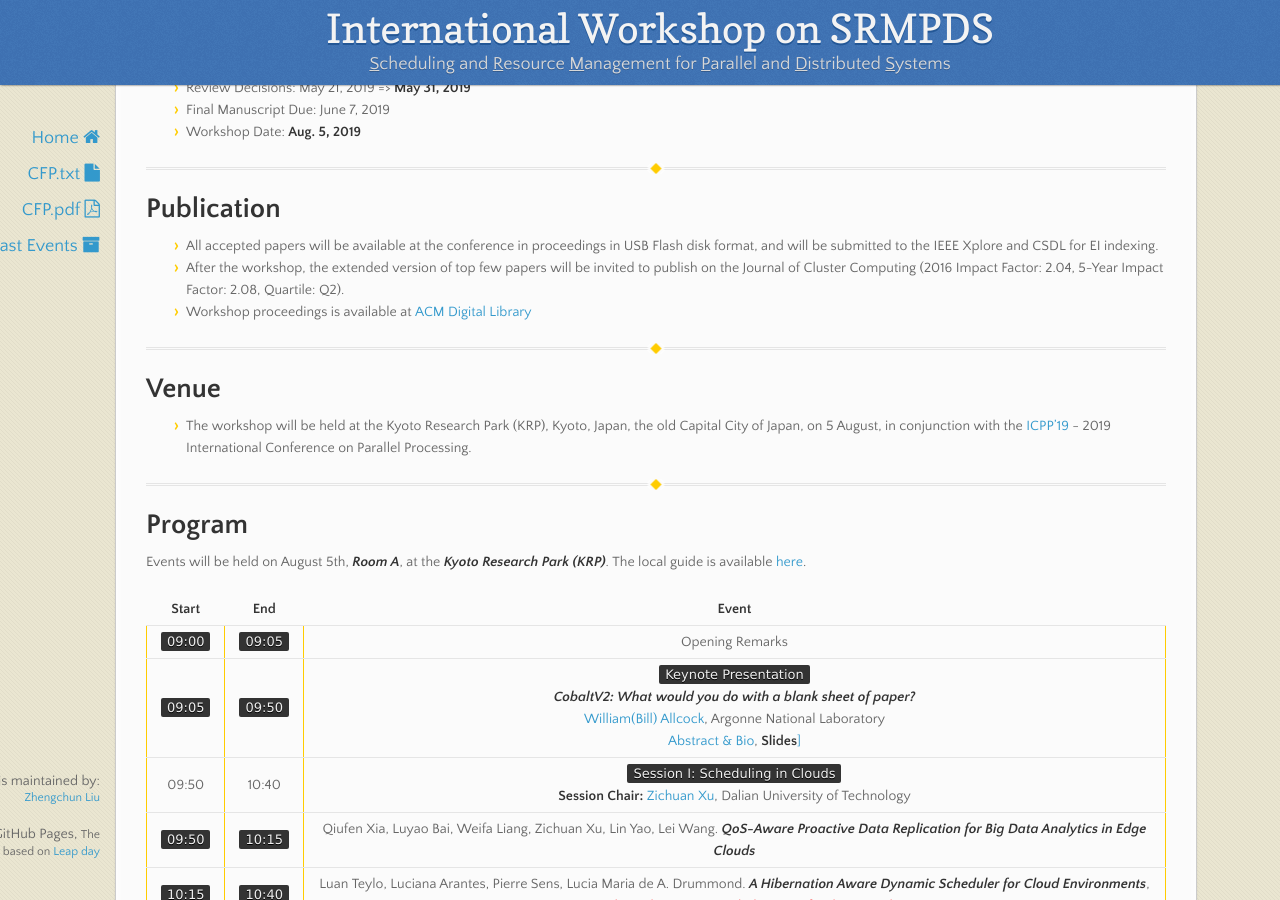
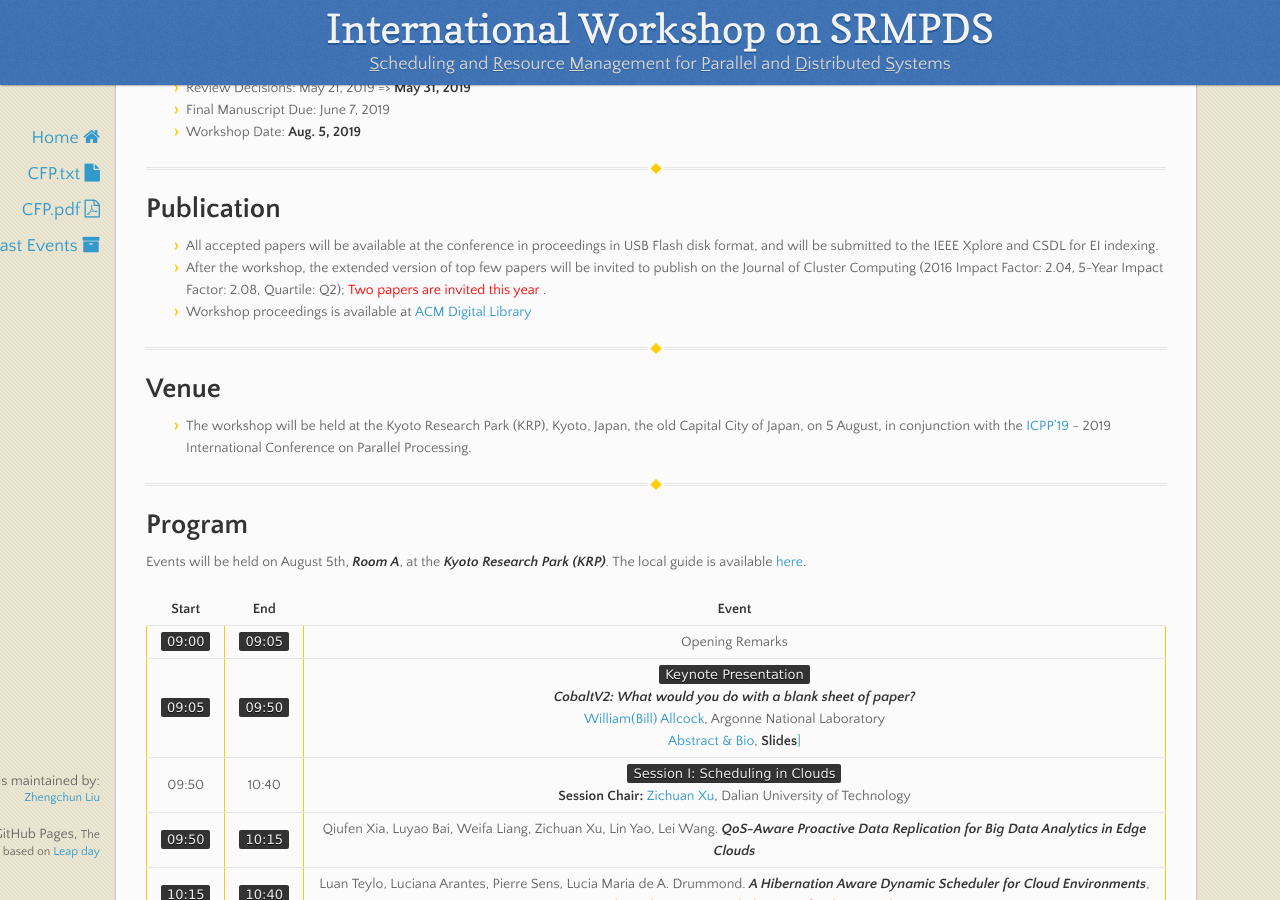
Before and after one commit to srmpds/srmpds.github.io, a Jekyll site: the page built from index.md, in a window 1280 px wide and 900 px high, scrolled down 949 px. Built offline with Jekyll 4.4.1, drawn with Linux system fonts in a browser that asks for light colours; nearby versions of some CDN libraries.

Commit message:
add, delete, polish etc.

```diff
--- a/index.md
+++ b/index.md
@@ -41,7 +41,7 @@ Resource management and scheduling is a crucial task on large-scale computing sy
 ---
 # Publication
 * All accepted papers will be available at the conference in proceedings in USB Flash disk format, and will be submitted to the IEEE Xplore and CSDL for EI indexing.
-* After the workshop, the extended version of top few papers will be invited to publish on the Journal of Cluster Computing (2016 Impact Factor: 2.04, 5-Year Impact Factor: 2.08, Quartile: Q2).
+* After the workshop, the extended version of top few papers will be invited to publish on the Journal of Cluster Computing (2016 Impact Factor: 2.04, 5-Year Impact Factor: 2.08, Quartile: Q2);  <span style="color:red">Two papers are invited this year</span> .
 * Workshop proceedings is available at [ACM Digital Library](https://dl.acm.org/citation.cfm?id=3229710)
 
 ---
```
